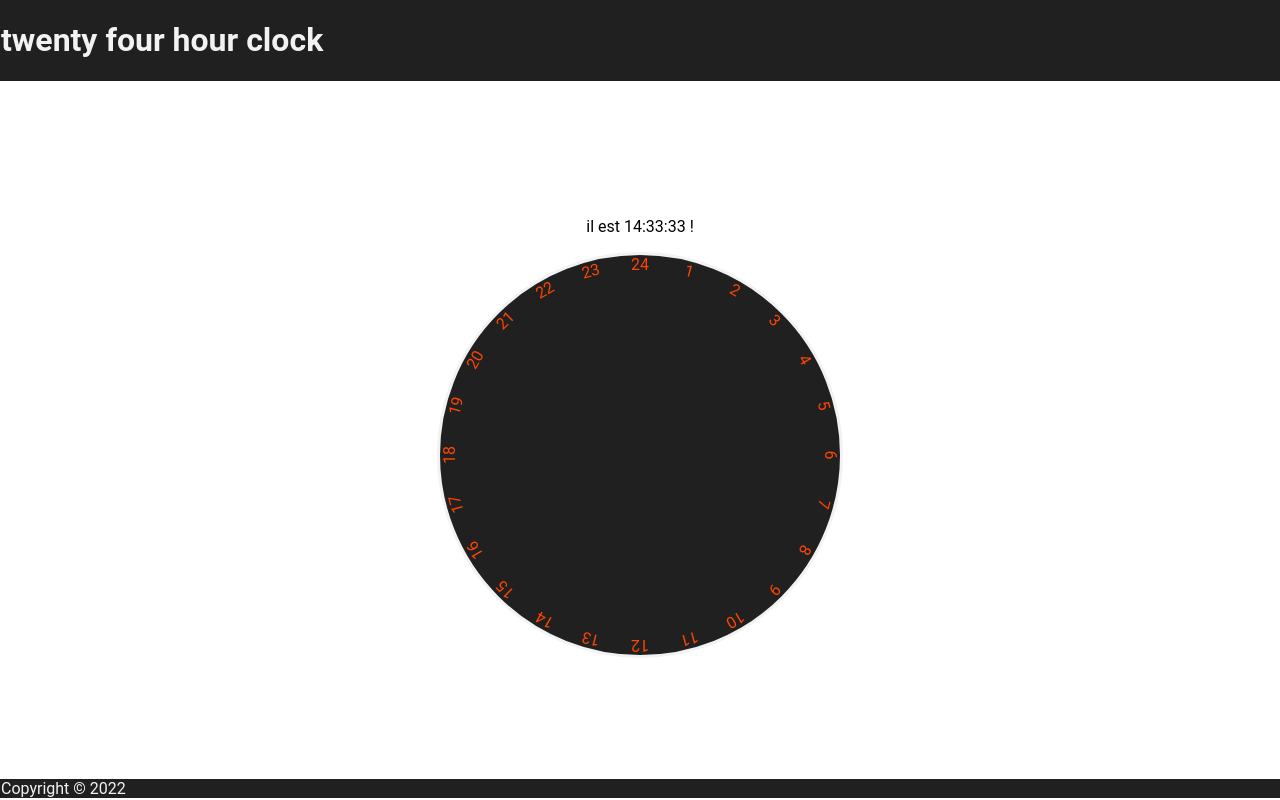
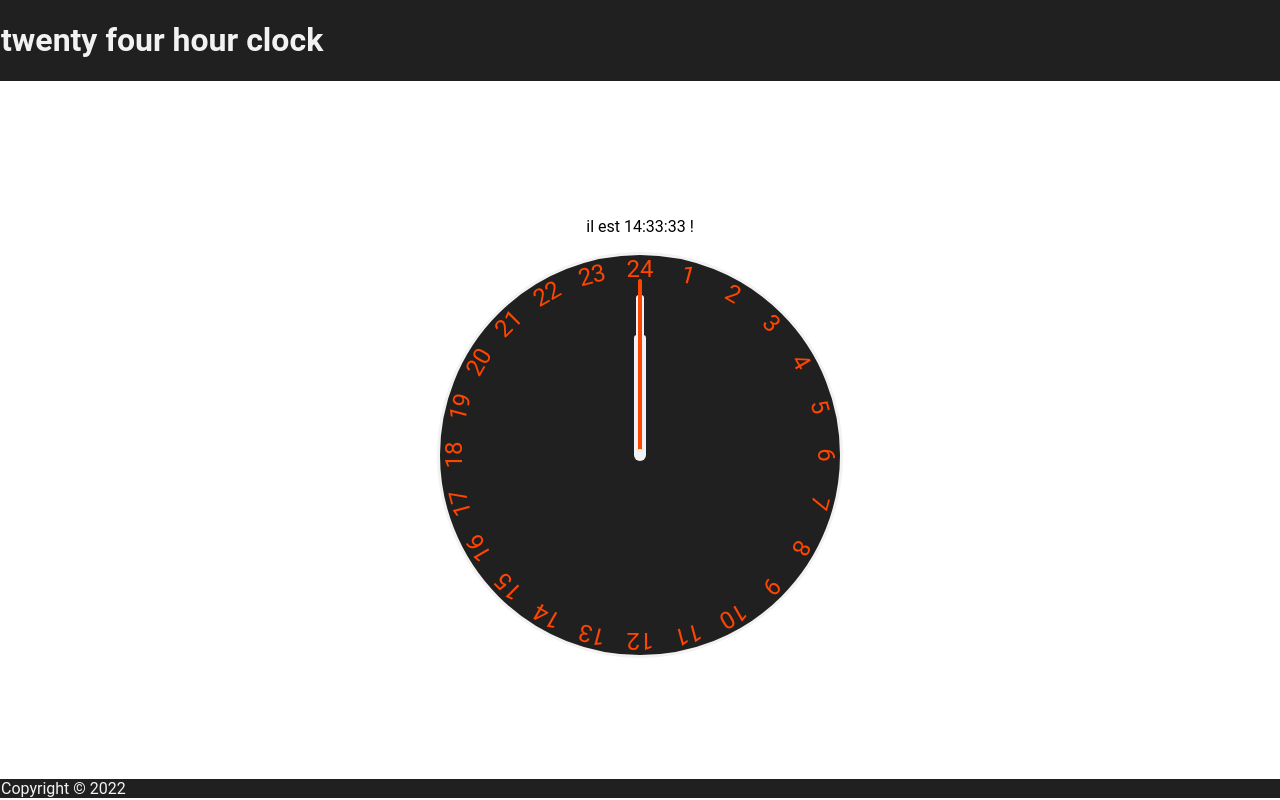
Before and after one commit to anthonytastet/twenty-four-hour-clock, a React (Create React App) app: page / in a window 1280 px wide. Built offline with nearby package versions, Linux system fonts and the light colour scheme.

Commit message:
Position hands of the clock with css

```diff
--- a/src/Content.js
+++ b/src/Content.js
@@ -11,6 +11,9 @@ const Content = () => {
 				{currentTime.getSeconds()} !
 			</p>
 			<div className="clockFrame">
+				<div className="hand hour"></div>
+				<div className="hand minute"></div>
+				<div className="hand second"></div>
 				<div className="clockDigit clockDigit1">1</div>
 				<div className="clockDigit clockDigit2">2</div>
 				<div className="clockDigit clockDigit3">3</div>
--- a/src/index.css
+++ b/src/index.css
@@ -1,3 +1,10 @@
+:root {
+	/* colors */
+	--primary: #f2f2f2;
+	--secondary: #202020;
+	--accent: orangered;
+}
+
 body {
 	box-sizing: border-box;
 	margin: 0;
@@ -24,8 +31,8 @@ code {
 header {
 	width: calc(100% - 2px);
 	padding: 0 0.25em;
-	background-color: #202020;
-	color: #f2f2f2;
+	background-color: var(--secondary);
+	color: var(--primary);
 	display: flex;
 	justify-content: space-between;
 	align-items: center;
@@ -44,8 +51,8 @@ main {
 footer {
 	width: calc(100% - 2px);
 	padding: 0 0.25em;
-	background-color: #202020;
-	color: #f2f2f2;
+	background-color: var(--secondary);
+	color: var(--primary);
 	display: flex;
 	justify-content: space-between;
 	align-items: center;
@@ -56,91 +63,135 @@ footer {
 	width: 50vh;
 	height: 50vh;
 	border-radius: 50%;
-	border: 3px solid #f2f2f2;
-	background-color: #202020;
-	color: #f2f2f2;
+	border: 3px solid var(--primary);
+	background-color: var(--secondary);
+	color: var(--primary);
 }
 
 .clockFrame .clockDigit {
-	--rotation: 0;
+	--digitRotation: 0;
 	position: absolute;
 	width: 100%;
 	height: 100%;
-	color: orangered;
-	/* background-color: rebeccapurple; */
+	color: var(--accent);
+	font-size: 3vh;
 	text-align: center;
-	transform: rotate(var(--rotation));
+	transform: rotate(var(--digitRotation));
 }
 
 .clockFrame .clockDigit1 {
-	--rotation: calc((360deg / 24) * 1);
+	--digitRotation: calc((360deg / 24) * 1);
 }
 .clockFrame .clockDigit2 {
-	--rotation: calc((360deg / 24) * 2);
+	--digitRotation: calc((360deg / 24) * 2);
 }
 .clockFrame .clockDigit3 {
-	--rotation: calc((360deg / 24) * 3);
+	--digitRotation: calc((360deg / 24) * 3);
 }
 .clockFrame .clockDigit4 {
-	--rotation: calc((360deg / 24) * 4);
+	--digitRotation: calc((360deg / 24) * 4);
 }
 .clockFrame .clockDigit5 {
-	--rotation: calc((360deg / 24) * 5);
+	--digitRotation: calc((360deg / 24) * 5);
 }
 .clockFrame .clockDigit6 {
-	--rotation: calc((360deg / 24) * 6);
+	--digitRotation: calc((360deg / 24) * 6);
 }
 .clockFrame .clockDigit7 {
-	--rotation: calc((360deg / 24) * 7);
+	--digitRotation: calc((360deg / 24) * 7);
 }
 .clockFrame .clockDigit8 {
-	--rotation: calc((360deg / 24) * 8);
+	--digitRotation: calc((360deg / 24) * 8);
 }
 .clockFrame .clockDigit9 {
-	--rotation: calc((360deg / 24) * 9);
+	--digitRotation: calc((360deg / 24) * 9);
 }
 .clockFrame .clockDigit10 {
-	--rotation: calc((360deg / 24) * 10);
+	--digitRotation: calc((360deg / 24) * 10);
 }
 .clockFrame .clockDigit11 {
-	--rotation: calc((360deg / 24) * 11);
+	--digitRotation: calc((360deg / 24) * 11);
 }
 .clockFrame .clockDigit12 {
-	--rotation: calc((360deg / 24) * 12);
+	--digitRotation: calc((360deg / 24) * 12);
 }
 .clockFrame .clockDigit13 {
-	--rotation: calc((360deg / 24) * 13);
+	--digitRotation: calc((360deg / 24) * 13);
 }
 .clockFrame .clockDigit14 {
-	--rotation: calc((360deg / 24) * 14);
+	--digitRotation: calc((360deg / 24) * 14);
 }
 .clockFrame .clockDigit15 {
-	--rotation: calc((360deg / 24) * 15);
+	--digitRotation: calc((360deg / 24) * 15);
 }
 .clockFrame .clockDigit16 {
-	--rotation: calc((360deg / 24) * 16);
+	--digitRotation: calc((360deg / 24) * 16);
 }
 .clockFrame .clockDigit17 {
-	--rotation: calc((360deg / 24) * 17);
+	--digitRotation: calc((360deg / 24) * 17);
 }
 .clockFrame .clockDigit18 {
-	--rotation: calc((360deg / 24) * 18);
+	--digitRotation: calc((360deg / 24) * 18);
 }
 .clockFrame .clockDigit19 {
-	--rotation: calc((360deg / 24) * 19);
+	--digitRotation: calc((360deg / 24) * 19);
 }
 .clockFrame .clockDigit20 {
-	--rotation: calc((360deg / 24) * 20);
+	--digitRotation: calc((360deg / 24) * 20);
 }
 .clockFrame .clockDigit21 {
-	--rotation: calc((360deg / 24) * 21);
+	--digitRotation: calc((360deg / 24) * 21);
 }
 .clockFrame .clockDigit22 {
-	--rotation: calc((360deg / 24) * 22);
+	--digitRotation: calc((360deg / 24) * 22);
 }
 .clockFrame .clockDigit23 {
-	--rotation: calc((360deg / 24) * 23);
+	--digitRotation: calc((360deg / 24) * 23);
 }
 .clockFrame .clockDigit24 {
-	--rotation: calc((360deg / 24) * 24);
+	--digitRotation: calc((360deg / 24) * 24);
 }
+
+.clockFrame .hand {
+	--handRotation: 0;
+	position: absolute;
+	bottom: 50%;
+	left: 50%;
+	z-index: 10;
+	height: 40%;
+	width: 3%;
+	background-color: var(--primary);
+	transform-origin: bottom;
+	transform: translateX(-50%) rotate(calc(var(--handRotation) * 1deg));
+	border-top-left-radius: 3px;
+	border-top-right-radius: 3px;
+}
+
+.clockFrame .hand.second {
+	width: 1%;
+	height: 44%;
+	background-color: var(--accent);
+}
+.clockFrame .hand.minute {
+	width: 2%;
+	height: 40%;
+	background-color: var(--primary);
+}
+.clockFrame .hand.hour {
+	width: 3%;
+	height: 30%;
+	background-color: var(--primary);
+}
+
+.clockFrame::after {
+	content: "";
+	position: absolute;
+	top: 50%;
+	left: 50%;
+	z-index: 11;
+	width: 3%;
+	height: 3%;
+	background-color: var(--primary);
+	transform: translate(-50%, -50%);
+	border-radius: 50%;
+}
```
